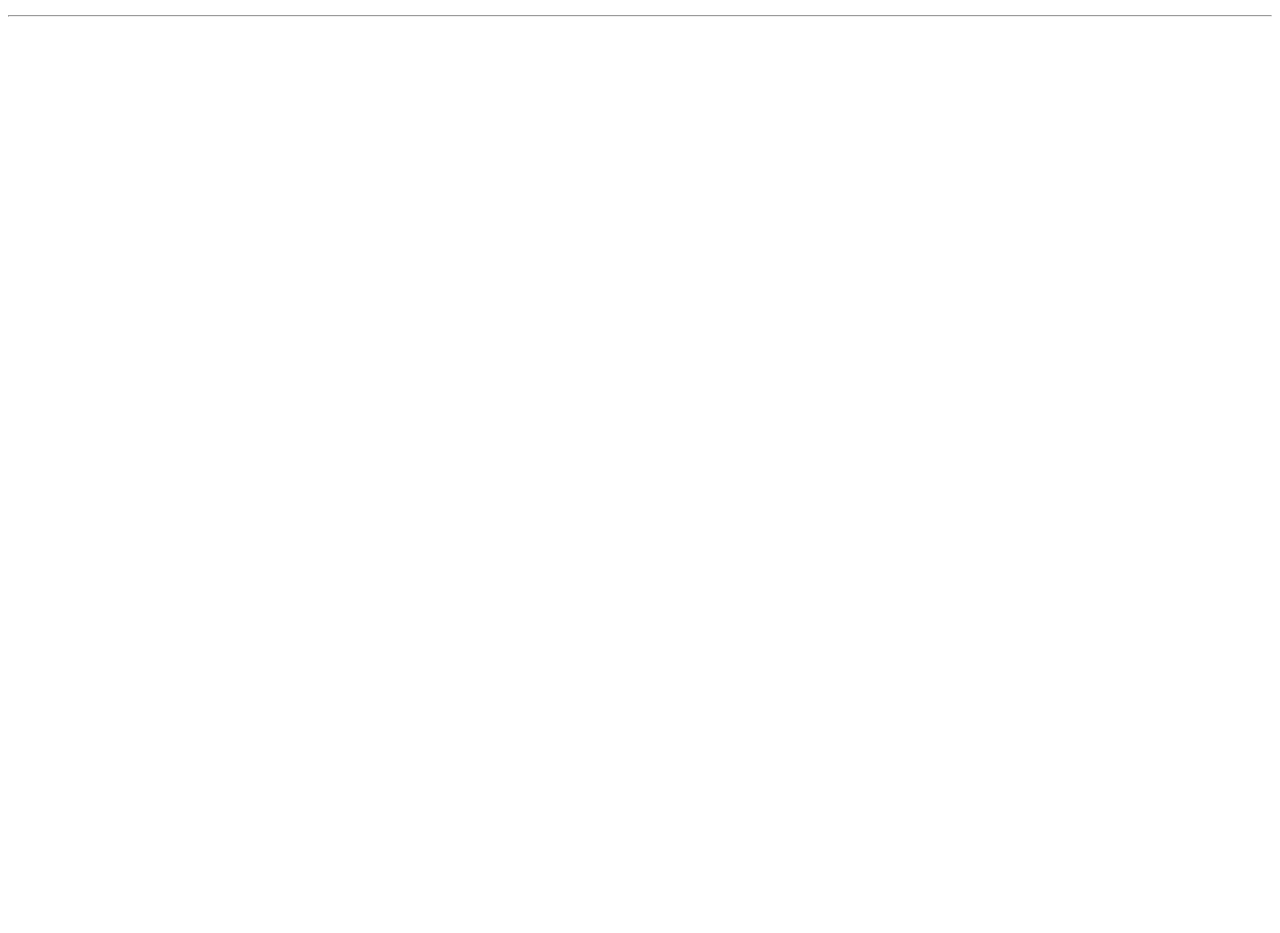
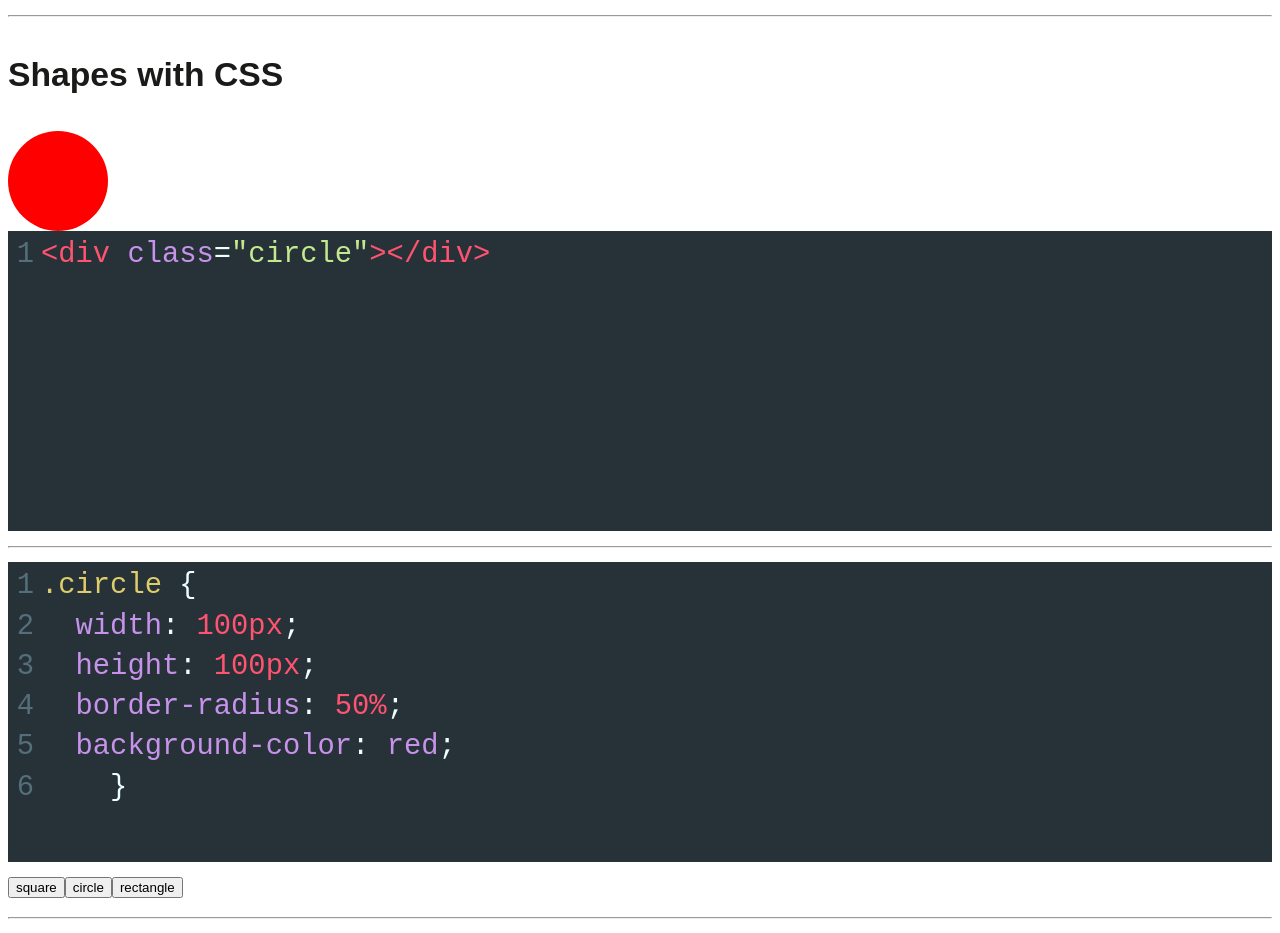
Before and after one commit to cra2ycoder/tutorial-redux, a React (Create React App) app: page / in a window 1280 px wide. Shown: the part 640-1573 px from the top of the page. Before the commit the page ends 800 px from the top, so only its background shows below. Built offline with nearby package versions, Linux system fonts and the light colour scheme.

Commit message:
css previewer initail set of code

```diff
--- /dev/null
+++ b/components/Shapes/Shapes.tsx
@@ -0,0 +1,85 @@
+import { useEffect, useState } from "react";
+import { Controlled as CodeMirror } from "react-codemirror2";
+import "codemirror/mode/xml/xml";
+import "codemirror/mode/css/css";
+import "codemirror/mode/javascript/javascript";
+
+const CodePreviewer = ({ html, css }) => {
+  return (
+    <>
+      <style
+        id="css"
+        dangerouslySetInnerHTML={{
+          __html: css
+        }}
+      />
+      <div id="html" dangerouslySetInnerHTML={{ __html: html }} />
+    </>
+  );
+};
+
+function CodeEditor({ code, setCode }: any) {
+  useEffect(() => {
+    const css = document.querySelectorAll("#css")[0].innerHTML;
+    const html = document.querySelectorAll("#html")[0].innerHTML;
+    setCode({ html, css });
+  }, []);
+
+  return (
+    <div>
+      <CodeMirror
+        value={code?.html?.trim()}
+        options={{
+          mode: "xml",
+          theme: "material",
+          lineNumbers: true
+        }}
+        onBeforeChange={(editor, data, value) => {
+          code.html = value;
+          setCode({ ...code });
+        }}
+        onChange={(editor, data, value) => {}}
+      />
+      <hr />
+      <CodeMirror
+        value={code?.css?.replace(/        /g, " ")}
+        options={{
+          mode: "css",
+          theme: "material",
+          lineNumbers: true
+        }}
+        onBeforeChange={(editor, data, value) => {
+          code.css = value;
+          setCode({ ...code });
+        }}
+        onChange={(editor, data, value) => {}}
+      />
+    </div>
+  );
+}
+
+function Shapes() {
+  const shapeNames = ["square", "circle", "rectangle"];
+  const [code, setCode] = useState({
+    css: `.circle {
+         width: 100px;
+         height: 100px;
+         border-radius: 50%;
+         background-color: red;
+    }`,
+    html: `<div class="circle"></div>`
+  });
+
+  return (
+    <>
+      <CodePreviewer html={code?.html} css={code?.css} />
+      <CodeEditor code={code} setCode={setCode} />
+      {shapeNames.map((x) => (
+        <button>{x}</button>
+      ))}
+    </>
+  );
+}
+
+export { Shapes };
+export default Shapes;
--- /dev/null
+++ b/components/Shapes/index.ts
@@ -0,0 +1,2 @@
+export * from "./Shapes";
+export { default } from "./Shapes";
--- a/package.json
+++ b/package.json
@@ -10,7 +10,9 @@
   "main": "src/index.tsx",
   "dependencies": {
     "@reduxjs/toolkit": "1.5.1",
+    "codemirror": "5.61.0",
     "react": "17.0.2",
+    "react-codemirror2": "7.2.1",
     "react-dom": "17.0.2",
     "react-redux": "7.2.4",
     "react-scripts": "4.0.0"
--- a/src/App.tsx
+++ b/src/App.tsx
@@ -2,6 +2,8 @@ import { Provider } from "react-redux";
 import ReduxStore from "../redux/store";
 import Counter from "../components/Counter";
 import MultiSelect from "../components/MultiSelect";
+import Shapes from "../components/Shapes";
+
 import "./styles.css";
 
 export default function App() {
@@ -16,6 +18,9 @@ export default function App() {
         <h3>Multiselect</h3>
         <MultiSelect />
         <hr />
+        <h3>Shapes with CSS</h3>
+        <Shapes />
+        <hr />
       </div>
     </Provider>
   );
--- a/src/styles.css
+++ b/src/styles.css
@@ -1,3 +1,6 @@
+@import "codemirror/lib/codemirror.css";
+@import "codemirror/theme/material.css";
+
 .App {
   font-family: Untitled Sans, sans-serif;
   line-height: 1.4;
```
